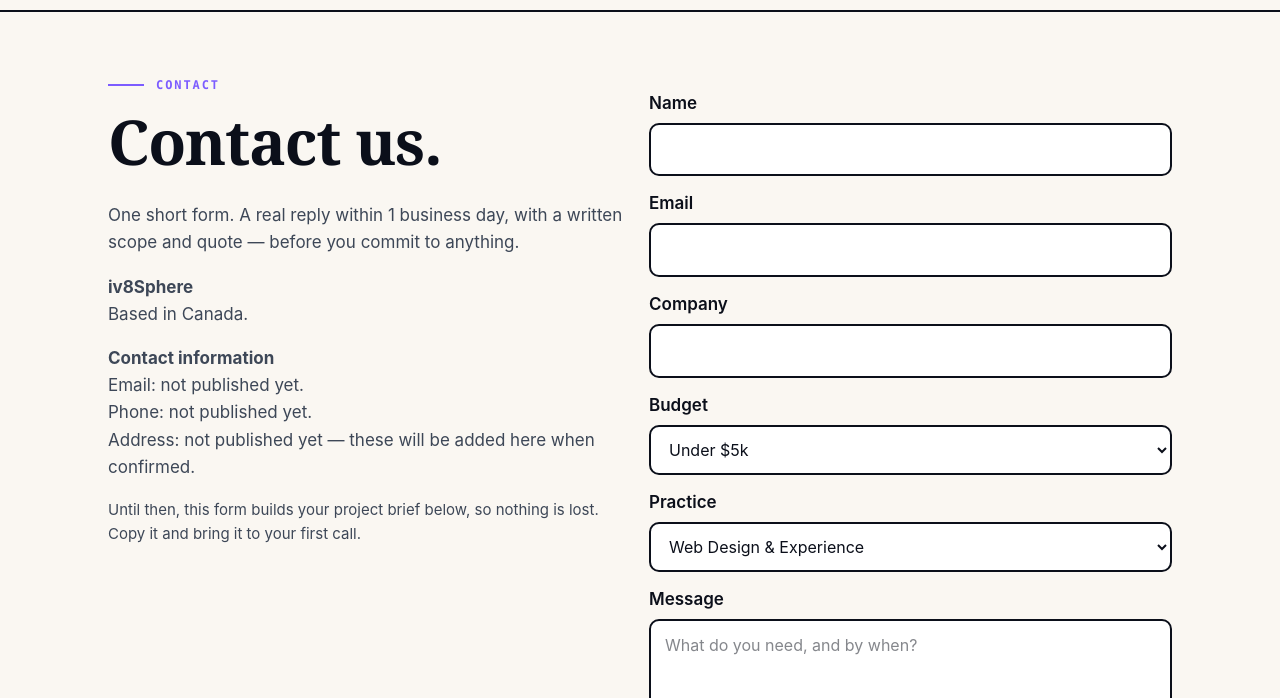
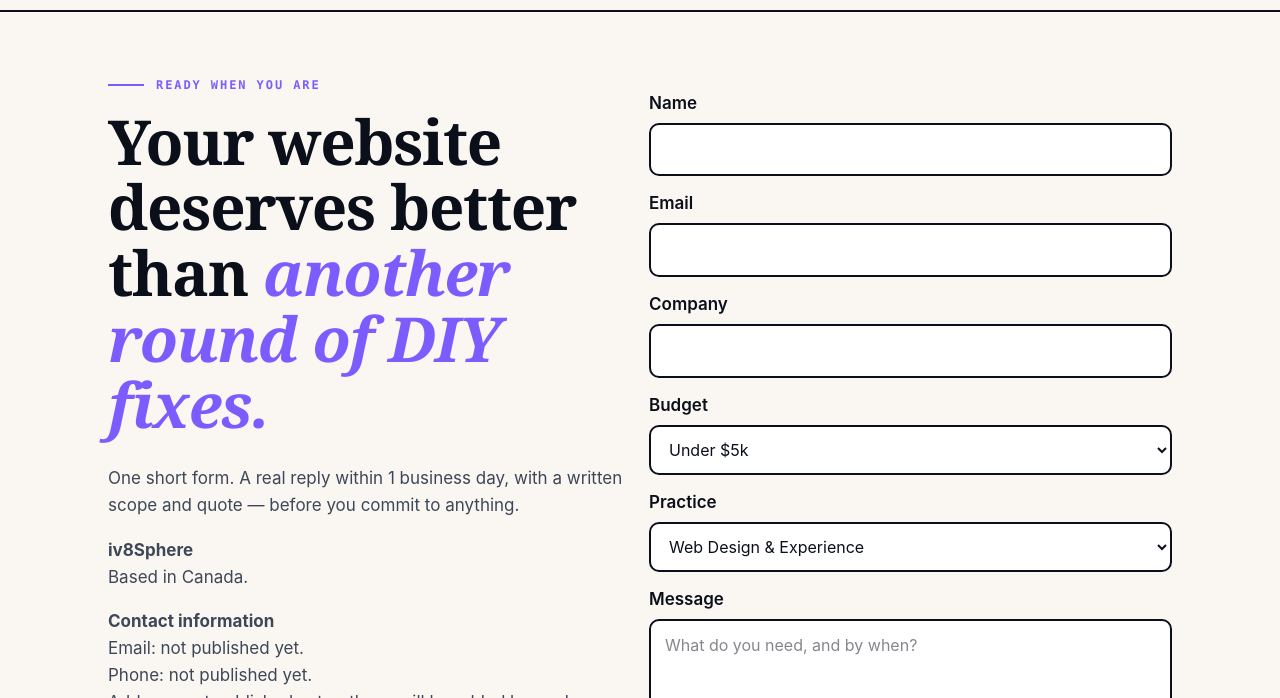
Before and after one commit to vp11dsorg/iv8sphere-website, an Astro site: page /iv8sphere-website/contact in a window 1280 px wide. Shown: the part 102-800 px from the top of the page. Built offline with nearby package versions, Linux system fonts and the light colour scheme; Astro itself is replaced by a stand-in of ours.

Commit message:
Rebuild: legal-name titles (40 chars), new single-stroke-8+S logo, Cultivators rhythm, demo back-bar, GitHub social button removed, whitepaper/Nexus remnants removed

```diff
--- a/src/pages/contact.astro
+++ b/src/pages/contact.astro
@@ -4,7 +4,7 @@ import { BASE } from '../site';
 ---
 <Base title="Contact" description="Contact us with iv8 — tell us your goal, get a written scope and quote.">
 <section><div class="container"><div class="grid2">
-<div><p class="eyebrow">Contact</p><h1>Contact us.</h1><p>One short form. A real reply within 1 business day, with a written scope and quote — before you commit to anything.</p><p><strong>iv8Sphere</strong><br/>Based in Canada.</p><p><strong>Contact information</strong><br/>Email: not published yet.<br/>Phone: not published yet.<br/>Address: not published yet — these will be added here when confirmed.</p><p style="font-size:15px">Until then, this form builds your project brief below, so nothing is lost. Copy it and bring it to your first call.</p></div>
+<div><p class="eyebrow">Ready when you are</p><h1>Your website deserves better than <em>another round of DIY fixes.</em></h1><p>One short form. A real reply within 1 business day, with a written scope and quote — before you commit to anything.</p><p><strong>iv8Sphere</strong><br/>Based in Canada.</p><p><strong>Contact information</strong><br/>Email: not published yet.<br/>Phone: not published yet.<br/>Address: not published yet — these will be added here when confirmed.</p><p style="font-size:15px">Until then, this form builds your project brief below, so nothing is lost. Copy it and bring it to your first call.</p></div>
 <div>
 <form id="contact-form">
 <label for="name">Name</label><input id="name" name="name" required />
```
